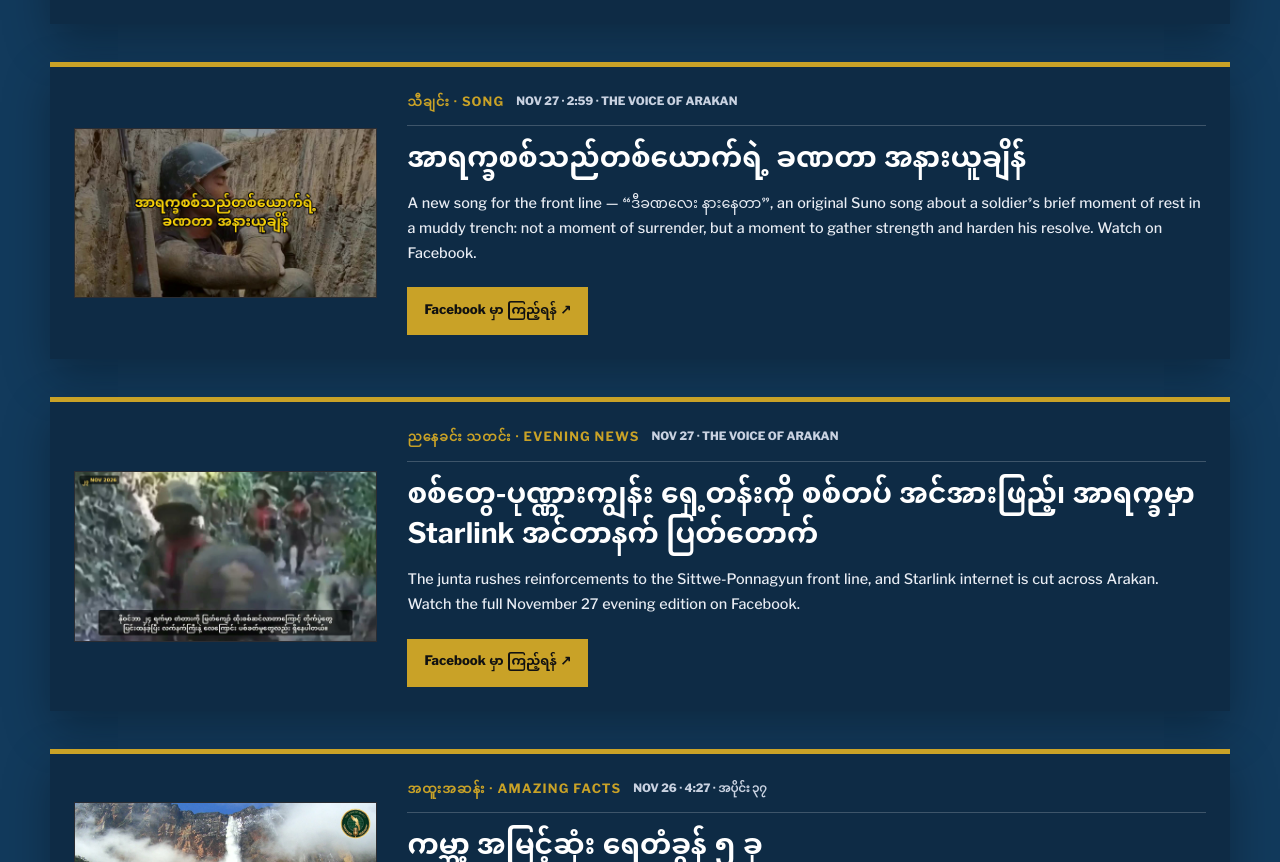
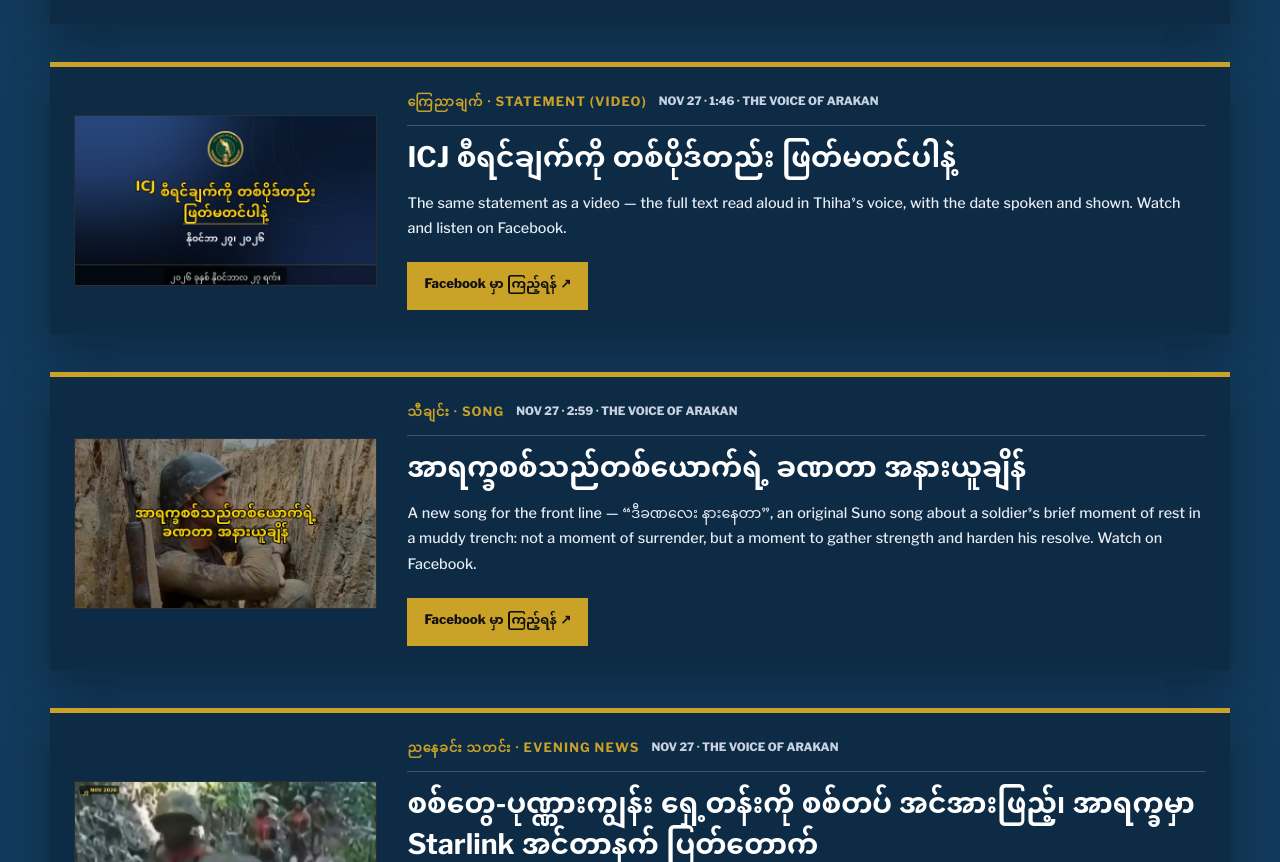
Before and after one commit to thevoiceofarakan/thevoiceofarakan.github.io, a plain HTML site: page index.html in a window 1280 px wide. Shown: the part 4193-5055 px from the top of the page. Drawn offline with nearby package versions, Linux system fonts and the light colour scheme.

Commit message:
The Voice of Arakan website - Nov 27, 2026 ICJ statement video card

```diff
--- a/index.html
+++ b/index.html
@@ -524,6 +524,21 @@
             </div>
           </article>
 
+          <article class="today-breaking today-feature" aria-labelledby="today-icj-statement-video-title">
+            <div class="today-breaking-media">
+              <img src="assets/icj-statement-video-nov-27.jpg" alt="Title card of the November 27 2026 statement video — the full ICJ statement read aloud" width="1280" height="720">
+            </div>
+            <div class="today-breaking-copy">
+              <div class="today-breaking-label">
+                <strong>ကြေညာချက် · Statement (Video)</strong>
+                <span>NOV 27 · 1:46 · THE VOICE OF ARAKAN</span>
+              </div>
+              <h2 id="today-icj-statement-video-title">ICJ စီရင်ချက်ကို တစ်ပိုဒ်တည်း ဖြတ်မတင်ပါနဲ့</h2>
+              <p>The same statement as a video — the full text read aloud in Thiha&rsquo;s voice, with the date spoken and shown. Watch and listen on Facebook.</p>
+              <a class="today-breaking-link" href="https://facebook.com/reel/1499667052016430/" target="_blank" rel="noopener noreferrer">Facebook မှာ ကြည့်ရန် ↗</a>
+            </div>
+          </article>
+
           <article class="today-breaking today-feature" aria-labelledby="today-soldier-rest-song-title">
             <div class="today-breaking-media">
               <img src="assets/soldier-rest-song-nov-27.jpg" alt="Title card of the November 27 2026 song video — an Arakan soldier's brief moment of rest in a trench" width="1280" height="720">
```
Also changed, not shown: assets/icj-statement-video-nov-27.jpg (added).
